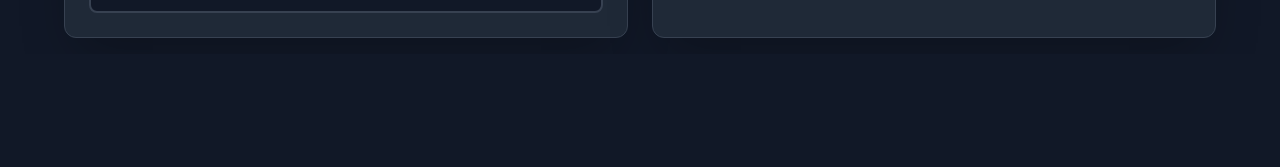
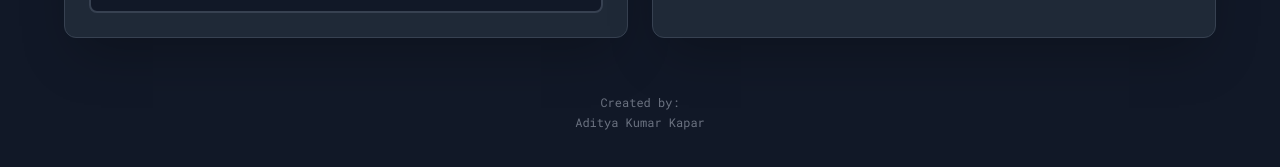
Before and after one commit to ak4752-a/Vending-Machine-Extended-FSM-Simulator, a plain HTML site: page index.html in a window 1280 px wide. Shown: the part 942-1109 px from the top of the page. Before the commit the page ends 996 px from the top, so only its background shows below. Drawn offline with nearby package versions, Linux system fonts and the light colour scheme.

Commit message:
Add footer with creator information

```diff
--- a/index.html
+++ b/index.html
@@ -165,7 +165,10 @@
 
         </div>
     </div>
-
+ <footer class="text-center p-6 mt-8 text-gray-500 text-xs tm-font">
+  <p class="mb-1">Created by:</p>
+  <p>Aditya Kumar Kapar</p>
+</footer>
 
 
     <script>
```
